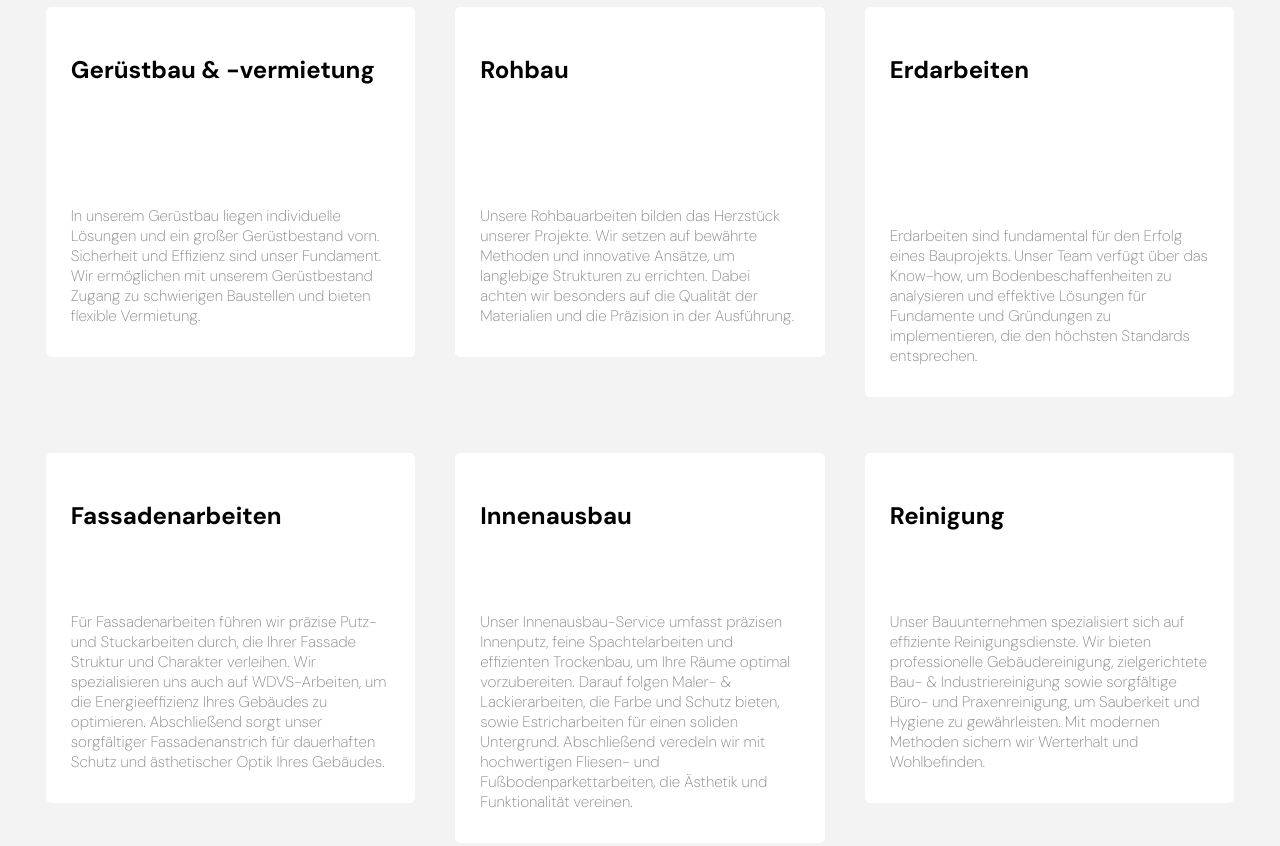
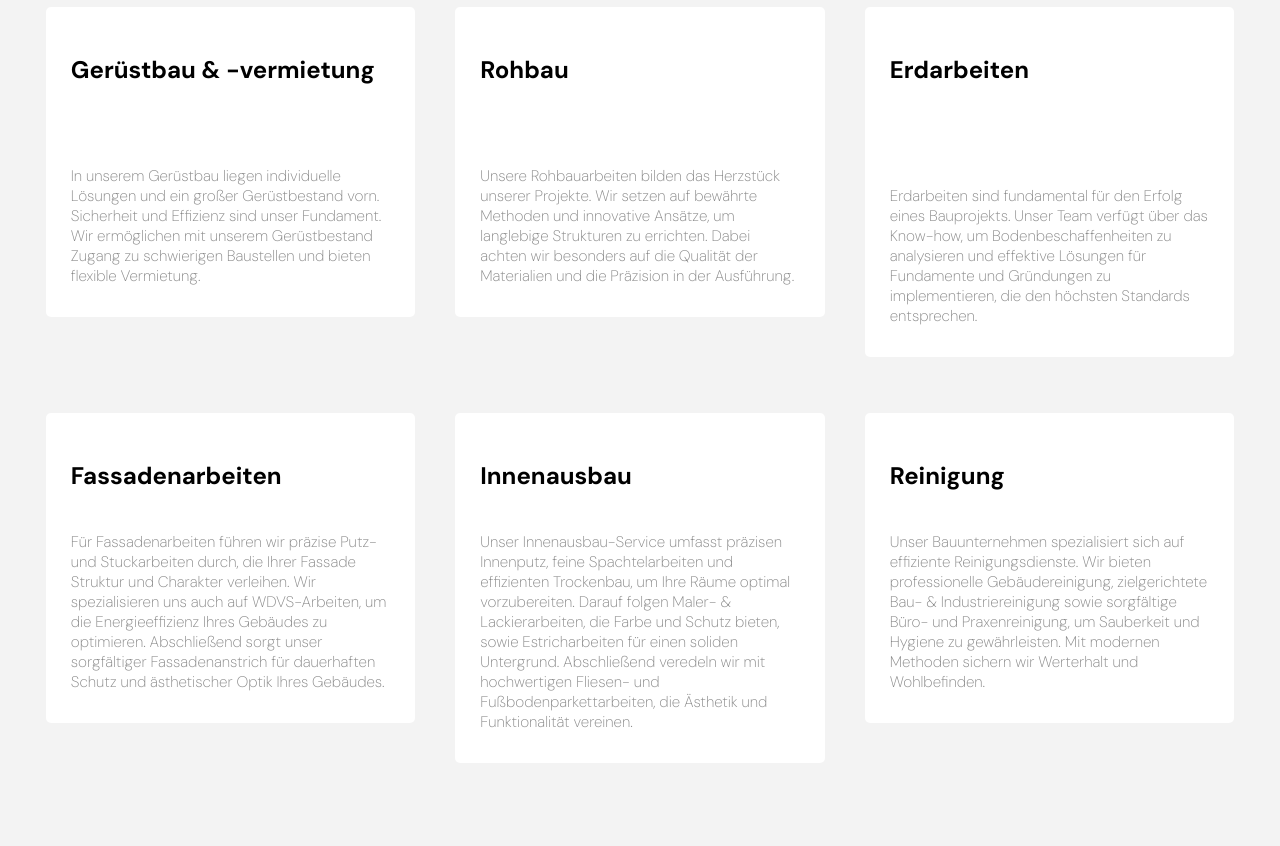
Before and after one commit to saminulldreinull/Lemak-Berlin, a plain HTML site: page index.html in a window 1280 px wide. Shown: the part 2051-2897 px from the top of the page. Drawn offline with nearby package versions, Linux system fonts and the light colour scheme.

Commit message:
AdjustGewerkeSize

```diff
--- a/style.css
+++ b/style.css
@@ -391,7 +391,7 @@ div.gewerke-container div.gewerke {
   background-color: white;
   border-radius: 5px;
   width: 25.6%; /* Beibehalten der Breite */
-  height: 40vh; /* Angepasste Höhe, abhängig von Ihren Bedürfnissen */
+  height: 35vh; /* Angepasste Höhe, abhängig von Ihren Bedürfnissen */
   display: flex;
   flex-direction: column;
   justify-content: space-between; /* Verteilt den Inhalt gleichmäßig im Container */
@@ -422,7 +422,7 @@ div.gewerke-container div.gewerke h4.heading {
 
 .gewerke-container .gewerke:nth-child(3),
 .gewerke-container .gewerke:nth-child(5) {
-  height: 45vh;
+  min-height: 40vh;
 }
 
 @media (max-width: 768px) {
```
